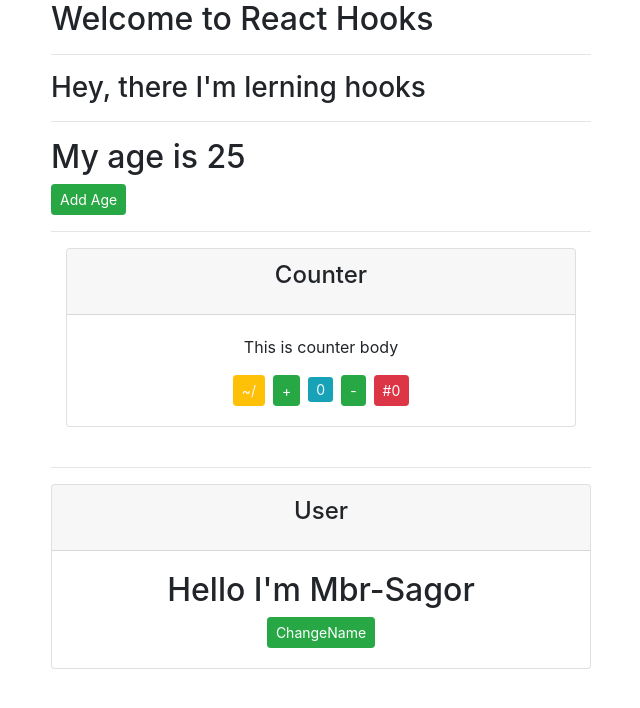
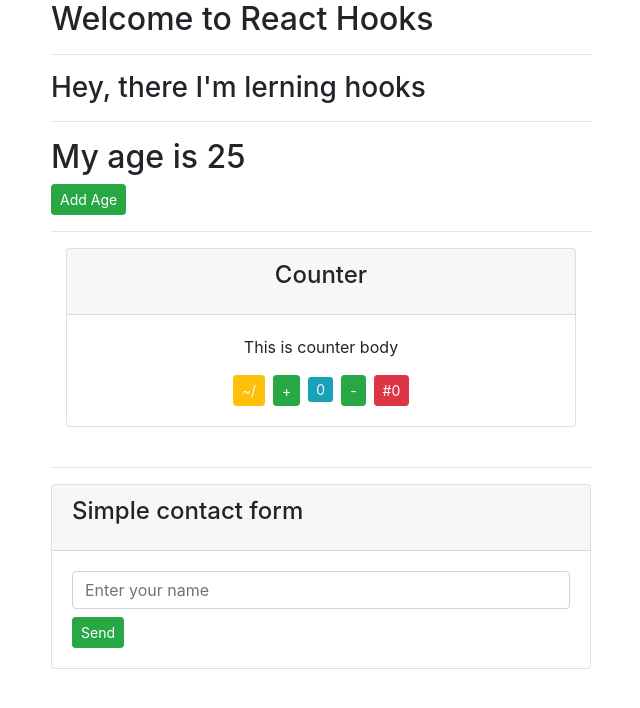
Before and after one commit to mbrsagor/React-Hooks, a React (Create React App) app: page /contact in a window 1280 px wide. Shown: the top 708 px of the page, without its empty margins (319-959 px from the left). Built offline with nearby package versions, Linux system fonts and the light colour scheme; no server answers.

Commit message:
UseSimple form example

```diff
--- a/src/App.js
+++ b/src/App.js
@@ -1,7 +1,8 @@
 import React from 'react';
 import Hooks from './components/Hooks';
 import Counter from './components/Counter';
-import User from './components/User';
+// import User from './components/User';
+import Contact from './components/Contact';
 
 const App = () => {
   return (
@@ -14,7 +15,7 @@ const App = () => {
           <Counter />
           <br />
           <hr />
-          <User/>
+          <Contact/>
         </div>
       </div>
     </div>
--- /dev/null
+++ b/src/components/Contact.js
@@ -0,0 +1,29 @@
+import React, { useState } from 'react';
+
+export default function Contact() {
+
+    const [name, setName] = useState('');
+
+    const submitHandler = (evt) => {
+        evt.preventDefault();
+        console.log(`Your name is:  ${name}`);
+    }
+
+    return (
+        <div className="card">
+            <div className="card-header">
+                <h4 className="card-title">Simple contact form</h4>
+            </div>
+            <div className="card-body">
+                <form onSubmit={submitHandler}>
+
+                    <input type="text"
+                        className="form-control mb-2"
+                        placeholder="Enter your name"
+                        onChange={e => setName(e.target.value)} />
+                <button type="submit" className="btn btn-success btn-sm">Send</button>
+                </form>
+            </div>
+        </div>
+    )
+}
```
